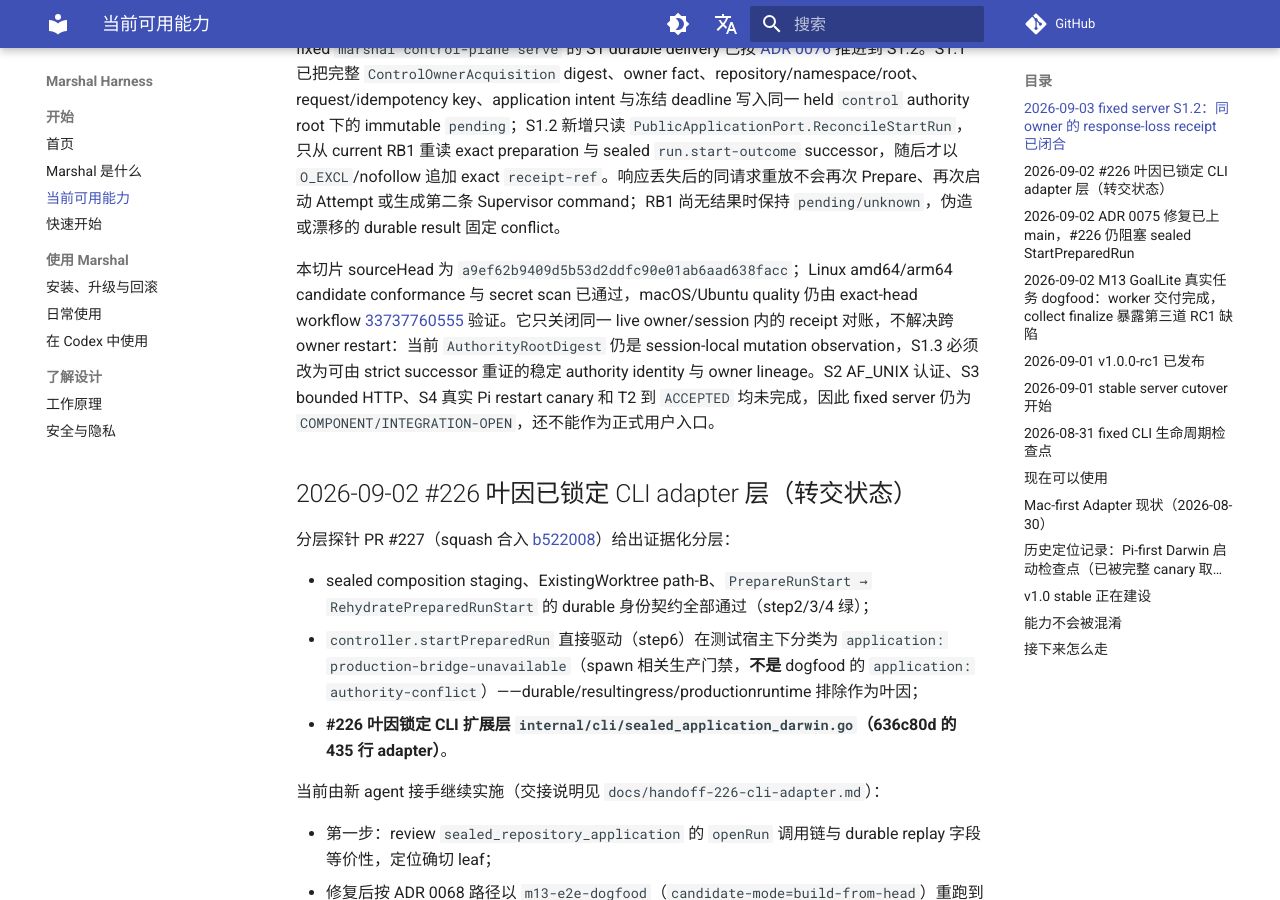
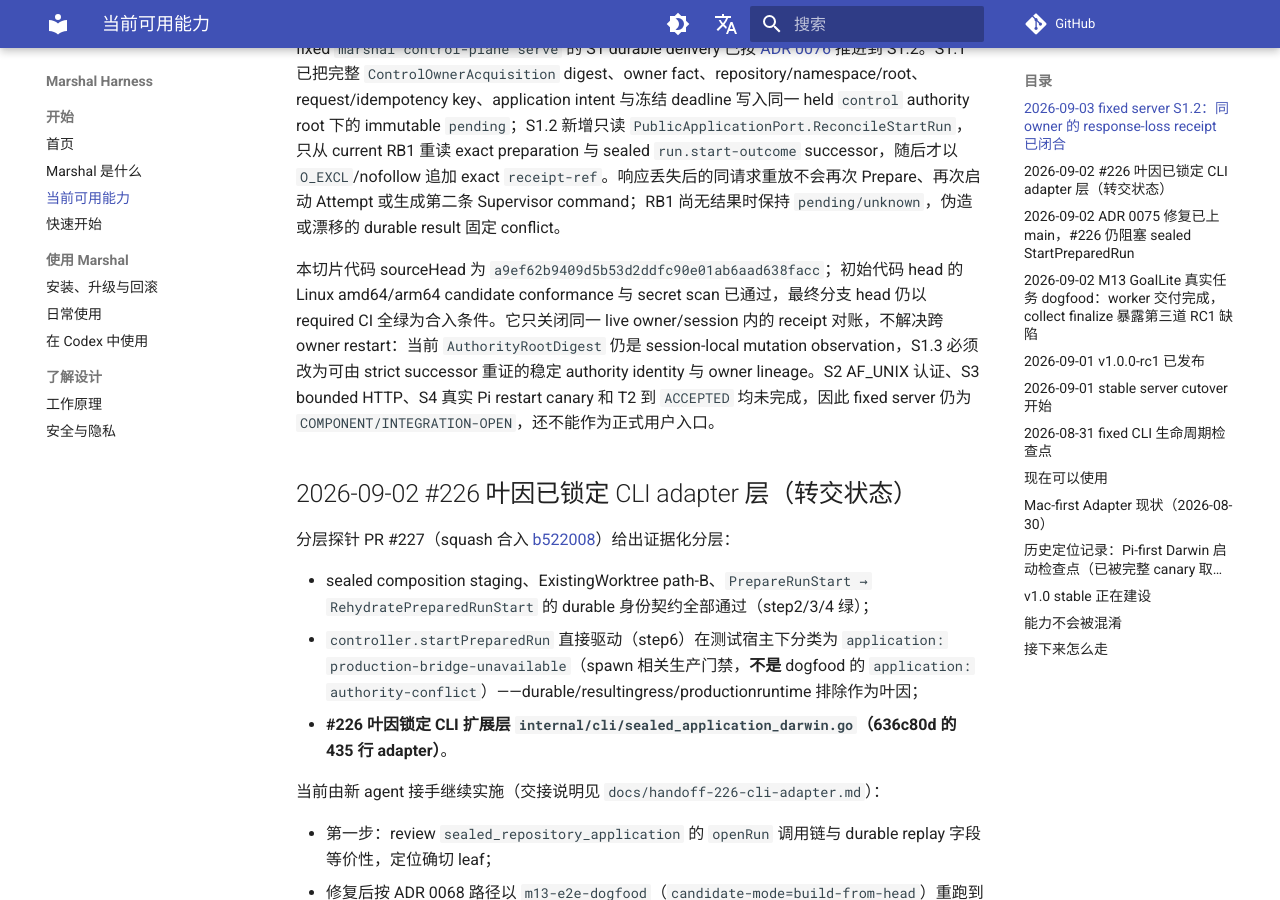
Before and after one commit to chiga0/marshal-harness, an MkDocs documentation site: the page built from docs/current-status.md, in a window 1280 px wide and 900 px high, scrolled down 321 px. Built offline with MkDocs 1.6.1 and Material for MkDocs 9.7.7, drawn with Linux system fonts in a browser that asks for light colours; comment, search, counter and statistics services are not loaded.

Commit message:
docs(server): make CI evidence wording durable

```diff
--- a/docs/current-status.md
+++ b/docs/current-status.md
@@ -6,7 +6,7 @@ Marshal 正在从本地工具演进为长寿命、可自托管的 Runtime。下
 
 fixed `marshal control-plane serve` 的 S1 durable delivery 已按 [ADR 0076](adr/0076-darwin-fixed-server-pathname-locator.md) 推进到 S1.2。S1.1 已把完整 `ControlOwnerAcquisition` digest、owner fact、repository/namespace/root、request/idempotency key、application intent 与冻结 deadline 写入同一 held `control` authority root 下的 immutable `pending`；S1.2 新增只读 `PublicApplicationPort.ReconcileStartRun`，只从 current RB1 重读 exact preparation 与 sealed `run.start-outcome` successor，随后才以 `O_EXCL`/nofollow 追加 exact `receipt-ref`。响应丢失后的同请求重放不会再次 Prepare、再次启动 Attempt 或生成第二条 Supervisor command；RB1 尚无结果时保持 `pending/unknown`，伪造或漂移的 durable result 固定 conflict。
 
-本切片 sourceHead 为 `a9ef62b9409d5b53d2ddfc90e01ab6aad638facc`；Linux amd64/arm64 candidate conformance 与 secret scan 已通过，macOS/Ubuntu quality 仍由 exact-head workflow [33737760555](https://github.com/chiga0/marshal-harness/actions/runs/33737760555) 验证。它只关闭同一 live owner/session 内的 receipt 对账，不解决跨 owner restart：当前 `AuthorityRootDigest` 仍是 session-local mutation observation，S1.3 必须改为可由 strict successor 重证的稳定 authority identity 与 owner lineage。S2 AF_UNIX 认证、S3 bounded HTTP、S4 真实 Pi restart canary 和 T2 到 `ACCEPTED` 均未完成，因此 fixed server 仍为 `COMPONENT/INTEGRATION-OPEN`，还不能作为正式用户入口。
+本切片代码 sourceHead 为 `a9ef62b9409d5b53d2ddfc90e01ab6aad638facc`；初始代码 head 的 Linux amd64/arm64 candidate conformance 与 secret scan 已通过，最终分支 head 仍以 required CI 全绿为合入条件。它只关闭同一 live owner/session 内的 receipt 对账，不解决跨 owner restart：当前 `AuthorityRootDigest` 仍是 session-local mutation observation，S1.3 必须改为可由 strict successor 重证的稳定 authority identity 与 owner lineage。S2 AF_UNIX 认证、S3 bounded HTTP、S4 真实 Pi restart canary 和 T2 到 `ACCEPTED` 均未完成，因此 fixed server 仍为 `COMPONENT/INTEGRATION-OPEN`，还不能作为正式用户入口。
 
 ## 2026-09-02 #226 叶因已锁定 CLI adapter 层（转交状态）
 
```
Also changed, not shown: docs/roadmap-status.md (+1 -1 lines).
